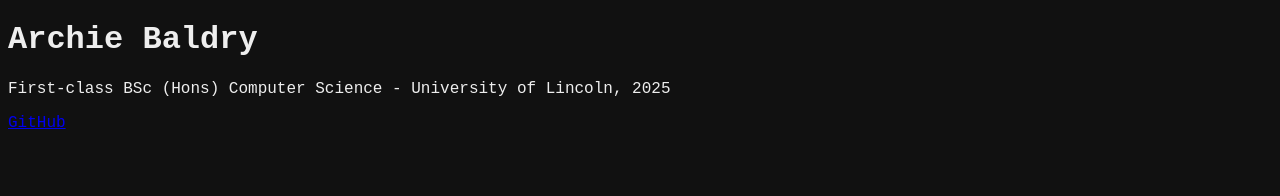
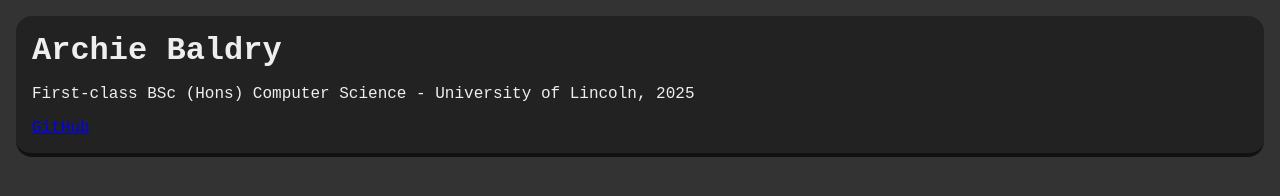
Before and after one commit to archiebaldry/archiebaldry.github.io, a plain HTML site: page index.html in a window 1280 px wide. Drawn offline with Linux system fonts and the light colour scheme; a web font is replaced by a local one.

Commit message:
Boxify and use pink highlight colour

```diff
--- a/index.html
+++ b/index.html
@@ -13,10 +13,12 @@
     </head>
 
     <body>
-        <h1>Archie Baldry</h1>
+        <div class="box">
+            <h1>Archie Baldry</h1>
 
-        <p>First-class BSc (Hons) Computer Science - University of Lincoln, 2025</p>
+            <p>First-class BSc (Hons) Computer Science - University of Lincoln, 2025</p>
 
-        <a href="https://github.com/archiebaldry/archiebaldry.github.io">GitHub</a>
+            <a href="https://github.com/archiebaldry/archiebaldry.github.io">GitHub</a>
+        </div>
     </body>
 </html>
--- a/main.css
+++ b/main.css
@@ -1,5 +1,22 @@
 body {
-    background-color: #111;
+    background-color: #333;
     color: #eee;
     font-family: "Google Sans Code", monospace;
+    margin: 0;
 }
+
+h1 {
+    margin: 0;
+}
+
+::selection {
+    background: hotpink;
+}
+
+.box {
+    background-color: #222;
+    border-bottom: 4px solid #111;
+    border-radius: 16px;
+    margin: 16px;
+    padding: 16px;
+}
```
